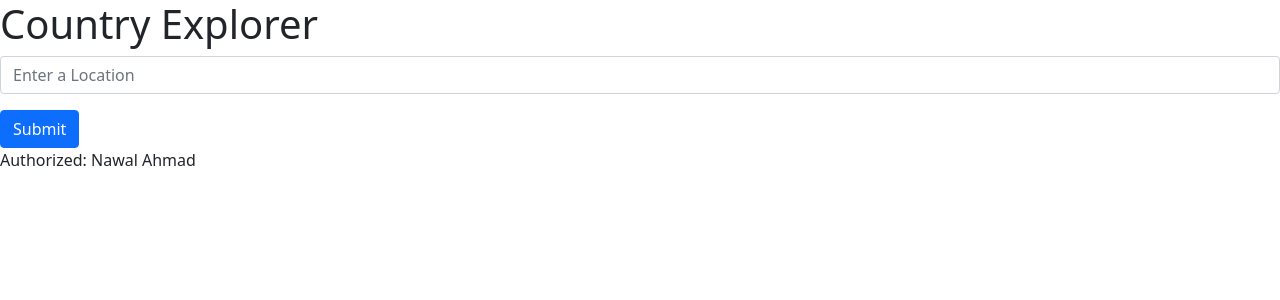
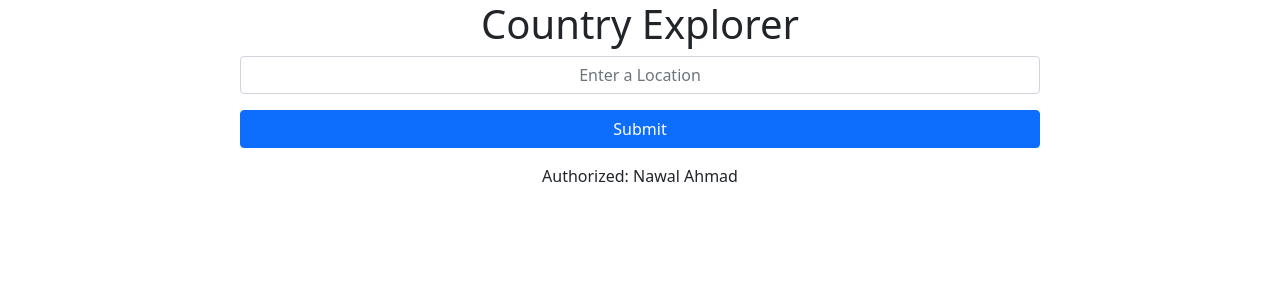
Before and after one commit to nawal-ahmad/city-explorer, a React (Create React App) app: page / in a window 1280 px wide. Shown: the top 300 px of the page. Built offline with nearby package versions, Linux system fonts and the light colour scheme.

Commit message:
adding alarm

```diff
--- a/src/Components/Footer.js
+++ b/src/Components/Footer.js
@@ -5,7 +5,7 @@ export default class Footer extends Component {
     return (
       <div>
         <footer>
-          <p>Authorized: Nawal Ahmad</p>
+          <p style={{ textAlign: 'center' }}>Authorized: Nawal Ahmad</p>
         </footer>
       </div>
     );
--- a/src/Components/Header.js
+++ b/src/Components/Header.js
@@ -4,7 +4,7 @@ export default class Header extends Component {
   render() {
     return (
       <div>
-        <h1>Country Explorer</h1>
+        <h1 style={{ textAlign: 'center' }}>Country Explorer</h1>
       </div>
     );
   }
--- a/src/Components/Main.js
+++ b/src/Components/Main.js
@@ -3,15 +3,23 @@ import axios from 'axios';
 import 'bootstrap/dist/css/bootstrap.min.css';
 import Form from 'react-bootstrap/Form';
 import Button from 'react-bootstrap/Button';
+import Alert from 'react-bootstrap/Alert';
+import Container from 'react-bootstrap/Container';
+import Card from 'react-bootstrap/Card';
+import ListGroup from 'react-bootstrap/ListGroup';
+import ListGroupItem from 'react-bootstrap/ListGroupItem';
+// import Weather from './Weather';
 
 export default class Main extends Component {
-  constructor(props) {
-    super(props);
+  constructor(state) {
+    super(state);
     this.state = {
       data: '',
       location: '',
       weatherData: '',
       display: false,
+      alert: '',
+      error: false,
     };
   }
 
@@ -24,6 +32,7 @@ export default class Main extends Component {
 
   getLocation = async (e) => {
     e.preventDefault();
+    try {
       console.log(this.state.location);
       const reqData = await axios.get(
         `https://us1.locationiq.com/v1/search.php?key=pk.917c9eb60dbcf09cef8b2b16db9e9931&city=${this.state.location}&format=json`
@@ -32,47 +41,68 @@ export default class Main extends Component {
 
       this.setState({
         data: reqData.data[0],
-      weatherData: myApiRes.data.data,
+        // weatherData: myApiRes.data,
         display: true,
+        alert: false,
       });
+    } catch (error) {
+      this.setState({
+        error: true,
+        alert: error.message,
+      });
+    }
   };
-
   render() {
     return (
       <main>
         <div>
-          <Form onSubmit={this.getLocation}>
+          <Form
+            onSubmit={this.getLocation}
+            style={{ width: '50rem', margin: '0 auto' }}
+          >
             <Form.Group className='mb-3' controlId='formGroupEmail'>
               <Form.Control
                 onChange={this.updateLocation}
                 type='text'
                 placeholder='Enter a Location'
+                style={{ textAlign: 'center' }}
               />
             </Form.Group>
 
-            <Button variant='primary' type='submit'>
+            <Button
+              variant='primary'
+              type='submit'
+              style={{ width: '50rem', margin: '0 auto', marginBottom: '1rem' }}
+            >
               Submit
             </Button>
           </Form>
-        </div>
-        <div>
           {this.state.display && (
-            <div>
-              <h3>
-                {this.state.data.display_name}, {this.state.data.lon},{' '}
-                {this.state.data.lat}
-              </h3>
-              <div className={'map'}>
-                <img
+            <Container>
+              <Card style={{ width: '50rem', margin: '0 auto', color: 'blue' }}>
+                <Card.Img
+                  variant='top'
                   src={`https://maps.locationiq.com/v3/staticmap?key=pk.917c9eb60dbcf09cef8b2b16db9e9931&q&center=${this.state.data.lat},${this.state.data.lon}&zoom=15`}
-                  alt=''
                 />
-              </div>
-              {this.state.weatherData.map((value) => {
-                return <p>{value.weather.description}</p>;
-              })}
-            </div>
+                <Card.Body>
+                  <Card.Title> {this.state.data.display_name}</Card.Title>
+                </Card.Body>
+                <ListGroup className='list-group-flush'>
+                  <ListGroupItem>Latitude: {this.state.data.lat}</ListGroupItem>
+                  <ListGroupItem>
+                    Longitude: {this.state.data.lon}
+                  </ListGroupItem>
+                </ListGroup>
+              </Card>
+            </Container>
           )}
+          {this.state.error && (
+            <Alert variant='danger'>
+              This is a {this.state.alert}, Please enter a country name
+            </Alert>
+          )}
+          {/* {this.state.display && <this.state.weatherData Weather />} */}
+          {/* {<Weather />} */}
         </div>
       </main>
     );
--- /dev/null
+++ b/src/Components/Weather.js
@@ -0,0 +1,27 @@
+import React, { Component } from 'react';
+import { ListGroup } from 'react-bootstrap';
+
+export default class Weather extends Component {
+  render() {
+    return (
+      <>
+        {this.props.weather.map((weatherObj) => {
+          return (
+            <>
+              <ListGroup
+                style={{ width: '50rem', margin: 'Auto', textAlign: 'center' }}
+              >
+                {weatherObj.description}
+              </ListGroup>
+              <ListGroup
+                style={{ width: '50rem', margin: 'Auto', textAlign: 'center' }}
+              >
+                {weatherObj.data}
+              </ListGroup>
+            </>
+          );
+        })}
+      </>
+    );
+  }
+}
```
Lines whose indentation alone changed are shown as unchanged.
